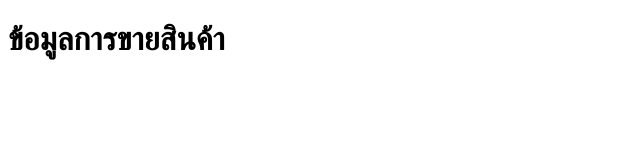
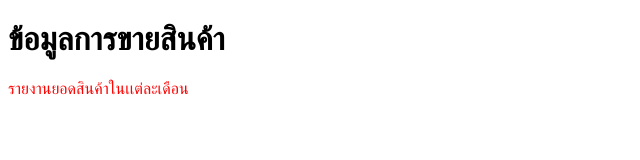
Before and after one commit to Ratthamanoon/git-and-github, a plain HTML site: page index.html in a window 1280 px wide. Shown: the whole page, without its empty margins (0-640 px from the left). Drawn offline with Linux system fonts and the light colour scheme.

Commit message:
add report sale

```diff
--- a/index.html
+++ b/index.html
@@ -4,8 +4,14 @@
     <meta charset="UTF-8">
     <meta name="viewport" content="width=device-width, initial-scale=1.0">
     <title>Document</title>
+<style>
+    p{
+        color: red;
+    }
+</style>
 </head>
 <body>
     <h1>ข้อมูลการขายสินค้า</h1>
+    <p>รายงานยอดสินค้าในเเต่ละเดือน<p>
 </body>
 </html>
```
